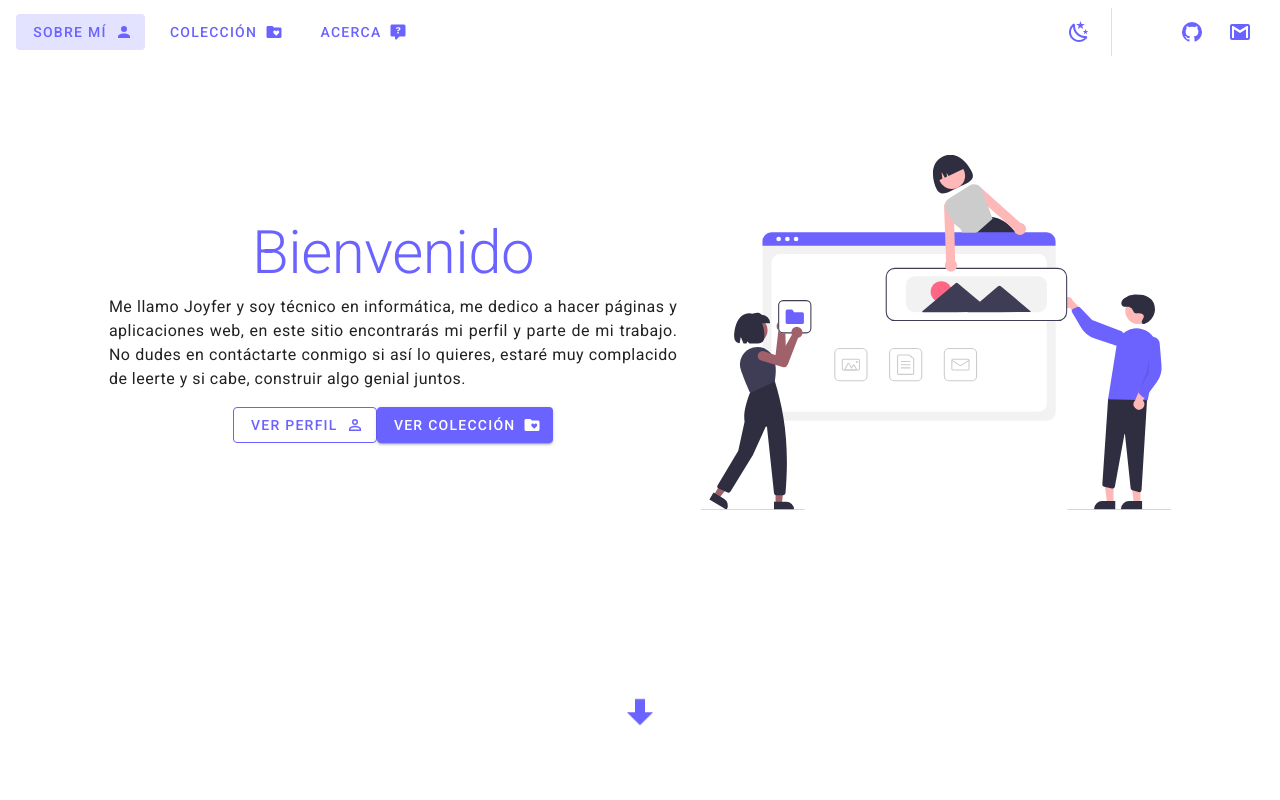
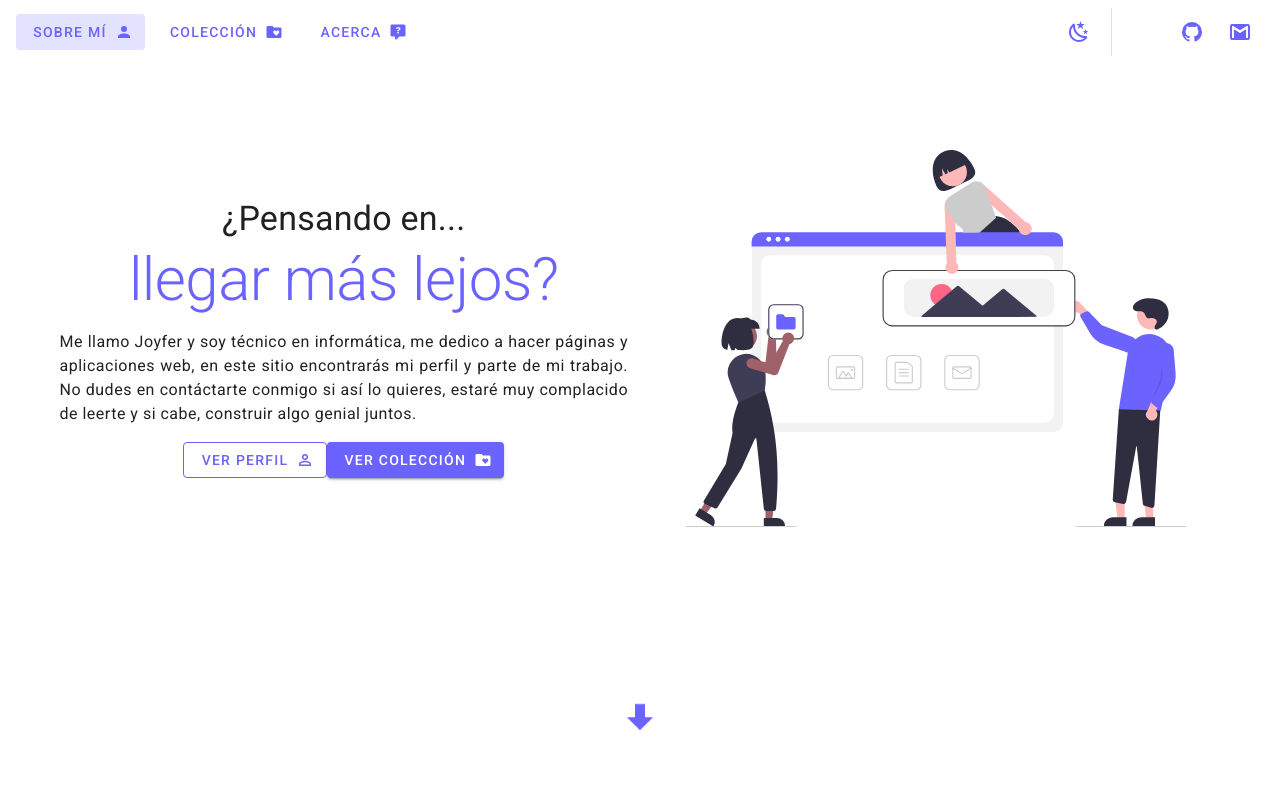
Before and after one commit to Joyfer/myweb, a Nuxt app: page / in a window 1280 px wide. Shown: the top 800 px of the page. Built offline with nearby package versions, Linux system fonts and the light colour scheme.

Commit message:
Addeed text transition

```diff
--- /dev/null
+++ b/components/home/TextAnimated.vue
@@ -0,0 +1,65 @@
+<template>
+  <div class="d-flex justify-center flex-column full-width text-center">
+    <span class="text-h4 mb-3">¿Pensando en...</span>
+
+    <transition-group name="list" mode="in-out" class="height">
+      <h2
+        v-for="(el, index) in textList"
+        :key="el"
+        class="text-h2 text__title-purple mb-3 primary--text pb-3 height"
+        v-text="`${el}?`"
+        v-show="i === index"
+      ></h2>
+    </transition-group>
+  </div>
+</template>
+
+<script>
+export default {
+  name: "TextAnimated",
+  data() {
+    return {
+      text: "aaaa",
+      textList: ["dominar la web", "llegar más lejos", "traspasar fronteras", "invertir en ti"],
+      i: 0,
+    };
+  },
+  methods: {},
+  mounted() {
+    let interval = setInterval(() => {
+      if (this.i > 2) {
+        return;
+      }
+      console.log(this.i);
+      this.text = this.textList[this.i];
+      this.i++;
+    }, 3000);
+  },
+};
+</script>
+
+<style scoped>
+.full-width {
+  width: 100%;
+}
+.list-item {
+  display: inline-block;
+  margin-right: 10px;
+}
+.list-enter-active {
+  transition: all 1s;
+}
+.list-leave-active {
+  transition: all 0s;
+}
+.list-leave-to {
+  opacity: 0;
+}
+.list-enter /* .list-leave-active below version 2.1.8 */ {
+  opacity: 0;
+  transform: translateX(-30px);
+}
+.height {
+  height: 80px;
+}
+</style>
--- a/components/resources/text/TitleAndText.vue
+++ b/components/resources/text/TitleAndText.vue
@@ -1,9 +1,9 @@
 <template>
   <div>
-    <h2 v-if="header" class="text-h2 text__title-purple mb-3 primary--text text-center">
-      {{ title }}
-    </h2>
-    <h3 v-else class="text-h3 text__title-purple mb-6 primary--text text-center">
+    <h3
+      v-if="title"
+      class="text-h3 text__title-purple mb-6 primary--text text-center"
+    >
       {{ title }}
     </h3>
     <p class="text-body-1 text-justify" v-html="bodyText"></p>
@@ -16,16 +16,11 @@ export default {
   props: {
     title: {
       type: String,
-      required: true,
+      required: false,
     },
     bodyText: {
       type: String,
       required: true,
-    },
-    header: {
-      type: Boolean,
-      required: false,
-      default: false,
     },
   },
 };
--- a/pages/index.vue
+++ b/pages/index.vue
@@ -3,14 +3,13 @@
     <section>
       <v-row class="full-height" align="center" justify="center">
         <v-col class="d-flex flex-column align-center" cols="12" sm="6">
+          <TextAnimated />
           <TitleAndText
-            title="Bienvenido"
             bodyText="Me llamo Joyfer y soy técnico en informática, me dedico a hacer páginas
             y aplicaciones web, en este
       sitio encontrarás mi perfil y parte de mi trabajo. No dudes en contáctarte
       conmigo si así lo quieres, estaré muy complacido de leerte y si cabe, construir algo genial
       juntos."
-            :header="true"
           />
           <div>
             <PrimaryButton
@@ -29,7 +28,7 @@
             />
           </div>
         </v-col>
-        <v-col cols="12" sm="5">
+        <v-col cols="12" sm="6">
           <v-img
             eager
             max-height="400"
@@ -121,6 +120,7 @@
 import TitleAndText from "../components/resources/text/TitleAndText";
 import CardsTools from "../components/resources/text/CardsTools";
 import PrimaryButton from "../components/resources/buttons/PrimaryButton";
+import TextAnimated from "~/components/home/TextAnimated.vue";
 
 import { mdiAccountOutline, mdiFolderHeart, mdiArrowDownBold } from "@mdi/js";
 export default {
@@ -129,6 +129,7 @@ export default {
     TitleAndText,
     PrimaryButton,
     CardsTools,
+    TextAnimated,
   },
   data() {
     return {
```
